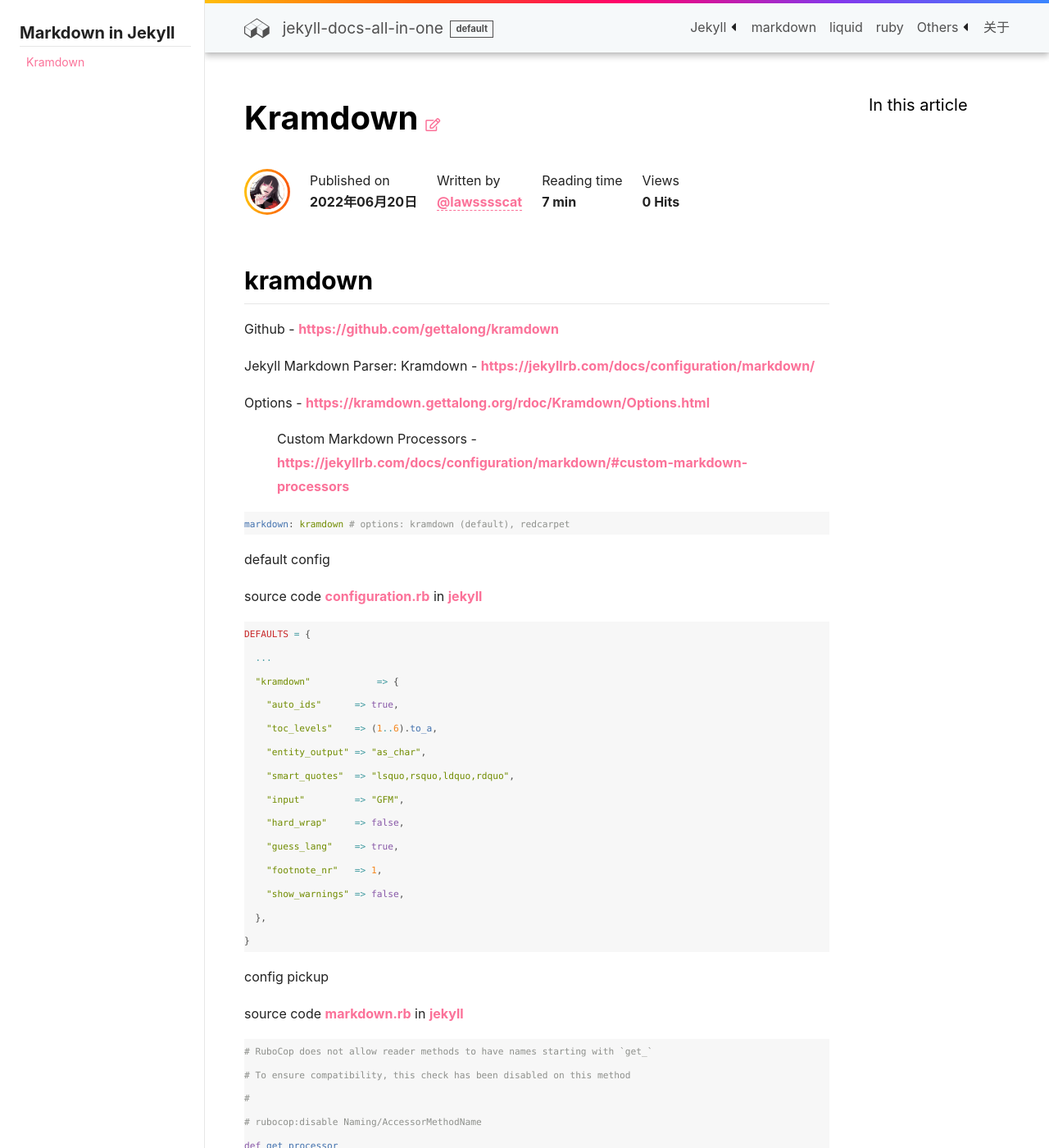
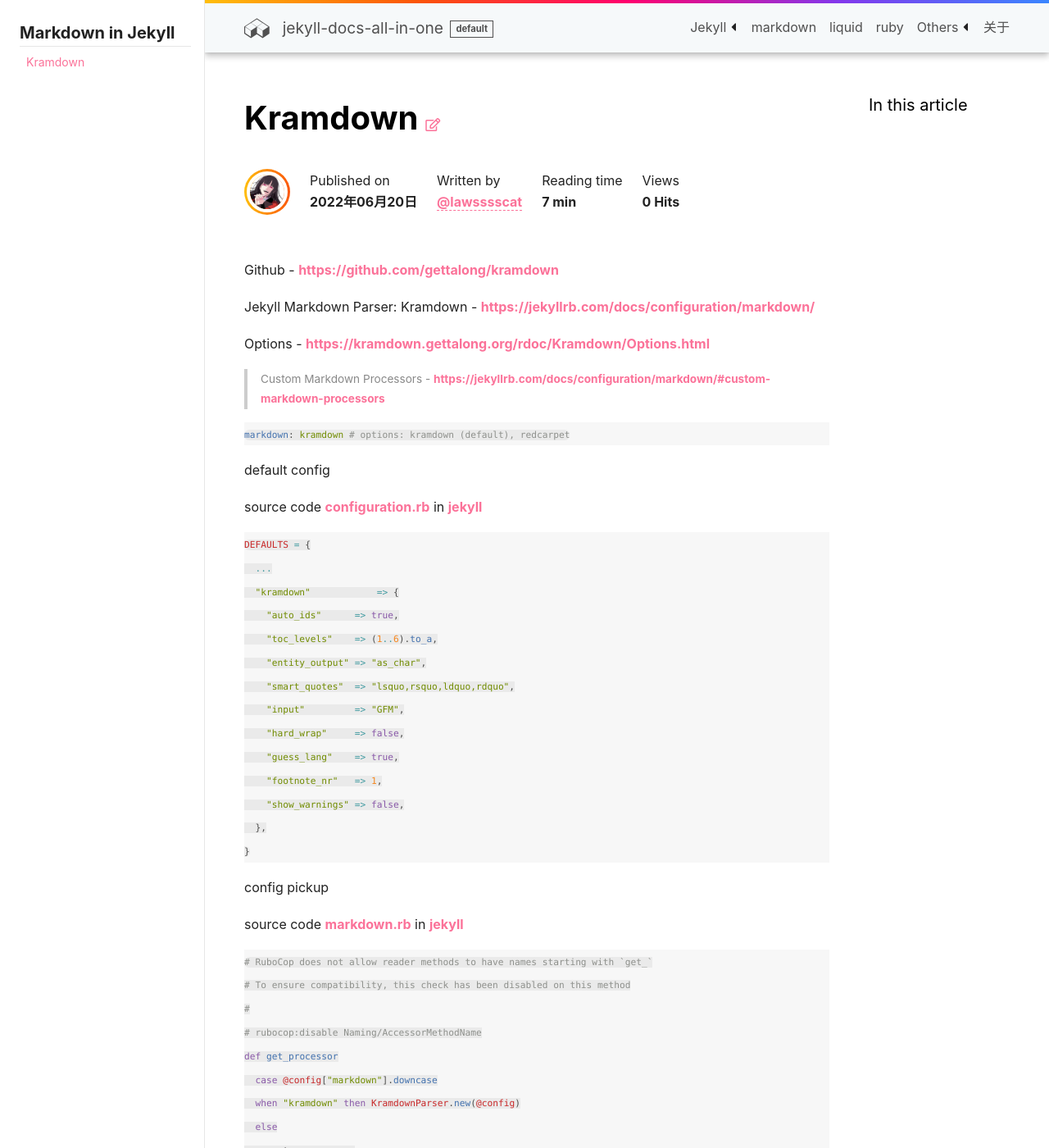
Before and after one commit to LawssssCat/jekyll-docs, a Jekyll site: the page built from _markdown/kramdown/kramdown.md, in a window 1280 px wide and 1400 px high. Shown: the whole window at 82% size. Built offline with Jekyll 4.4.1, drawn with Linux system fonts in a browser that asks for light colours; comment, search, counter and statistics services are not loaded.

Commit message:
docs: emoji and footnotes and those css

```diff
--- a/_markdown/kramdown/kramdown.md
+++ b/_markdown/kramdown/kramdown.md
@@ -9,8 +9,6 @@
 [parser-gfm]: https://github.com/kramdown/parser-gfm
 [parser-gfm.gfm.rb]: https://github.com/kramdown/parser-gfm/blob/master/lib/kramdown/parser/gfm.rb
 
-
-## kramdown
 
 Github - <https://github.com/gettalong/kramdown>
 
--- a/_sass/common/_reset.scss
+++ b/_sass/common/_reset.scss
@@ -7,6 +7,8 @@
   h5,
   h6,
   p,
+  blockquote,
+  figure,
   ul,
   ol,
   dl {
--- a/_sass/components/_article-content.scss
+++ b/_sass/components/_article-content.scss
@@ -32,9 +32,49 @@
     border: none;
     @include horizontal-rules();
   }
-  // a {
-  //   @include link-decoration();
-  // }
+  blockquote {
+    padding-left: map-get($spacers, 3);
+    font-size: map-get($base, font-size-sm);
+    @include themeify {
+      color: themed(text-color-l);
+      @include split-line(left, 4px, themed(border-color));
+    }
+    p {
+      margin: map-get($spacers, 2) 0;
+    }
+    & > :last-child {
+      margin-bottom: 0;
+    }
+  }
+  .emoji {
+    display: inline-block;
+    width: map-get($base, line-height-lg) * .7rem;
+    height: map-get($base, line-height-lg) * .7rem;
+    vertical-align: text-bottom;
+  }
+  .footnotes {
+    @include split-line();
+    margin-top: map-get($spacers, 5);
+  }
+  code {
+    padding: map-get($spacers, 1) map-get($spacers, 2);
+    border-radius: map-get($base, border-radius);
+    span {
+      padding: 0;
+      margin: 0;
+    }
+    @include themeify {
+      background-color: themed(text-background-color);
+    }
+  }
+  pre {
+    @include overflow(auto);
+    & > code {
+      padding: 0;
+      word-wrap: normal;
+      background-color: transparent;
+    }
+  }
 }
 
 @media print {
@@ -68,5 +108,9 @@
       }
     }
 
+    .footnotes {
+      margin-top: map-get($spacers, 2) * 2;
+    }
+
   }
 }
```
Also changed, not shown: _docs/en/1.3 typography.md (+28 -1 lines), _markdown/markdown.md (renamed from _navs/markdown.md, +1 -4 lines), _navs/plugins.md (+3 -0 lines).
